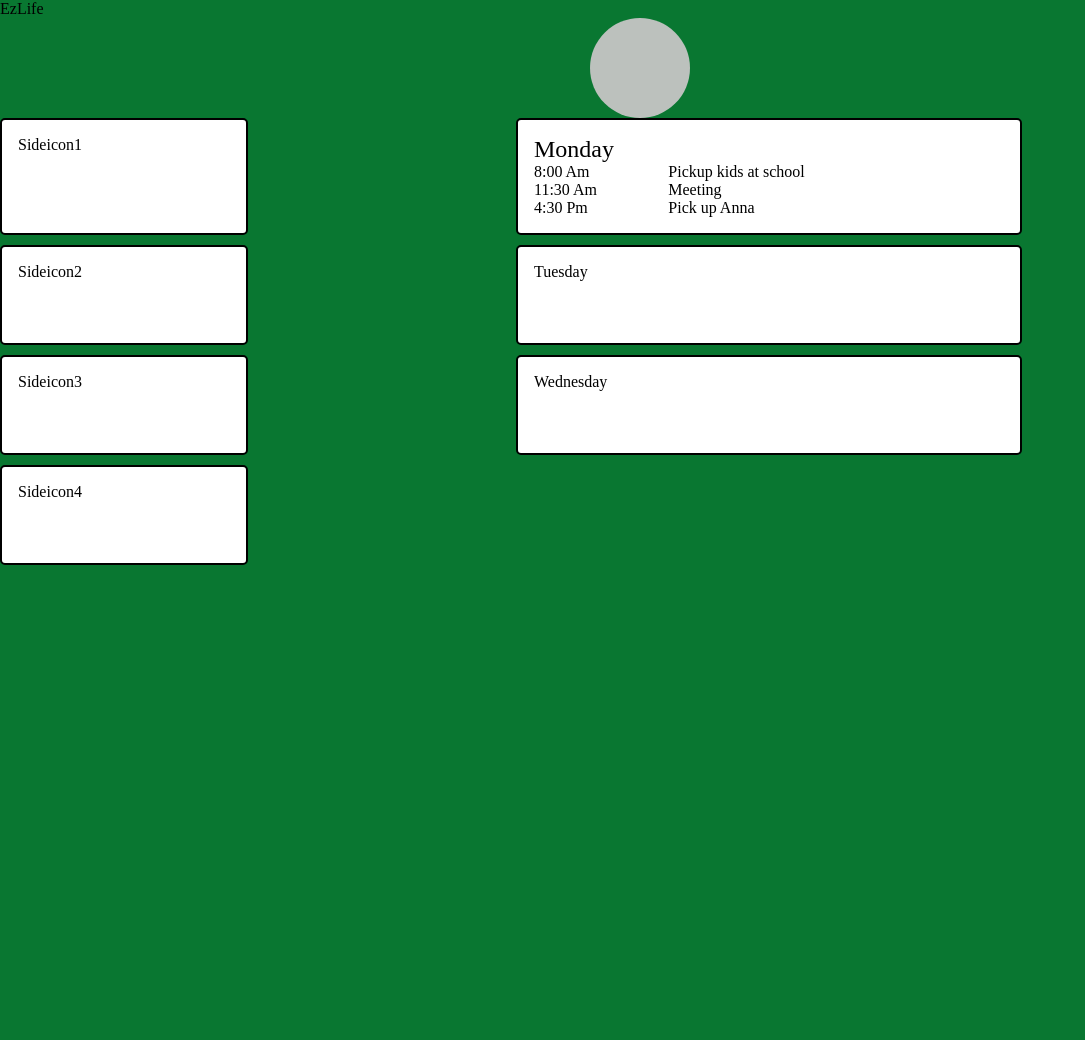
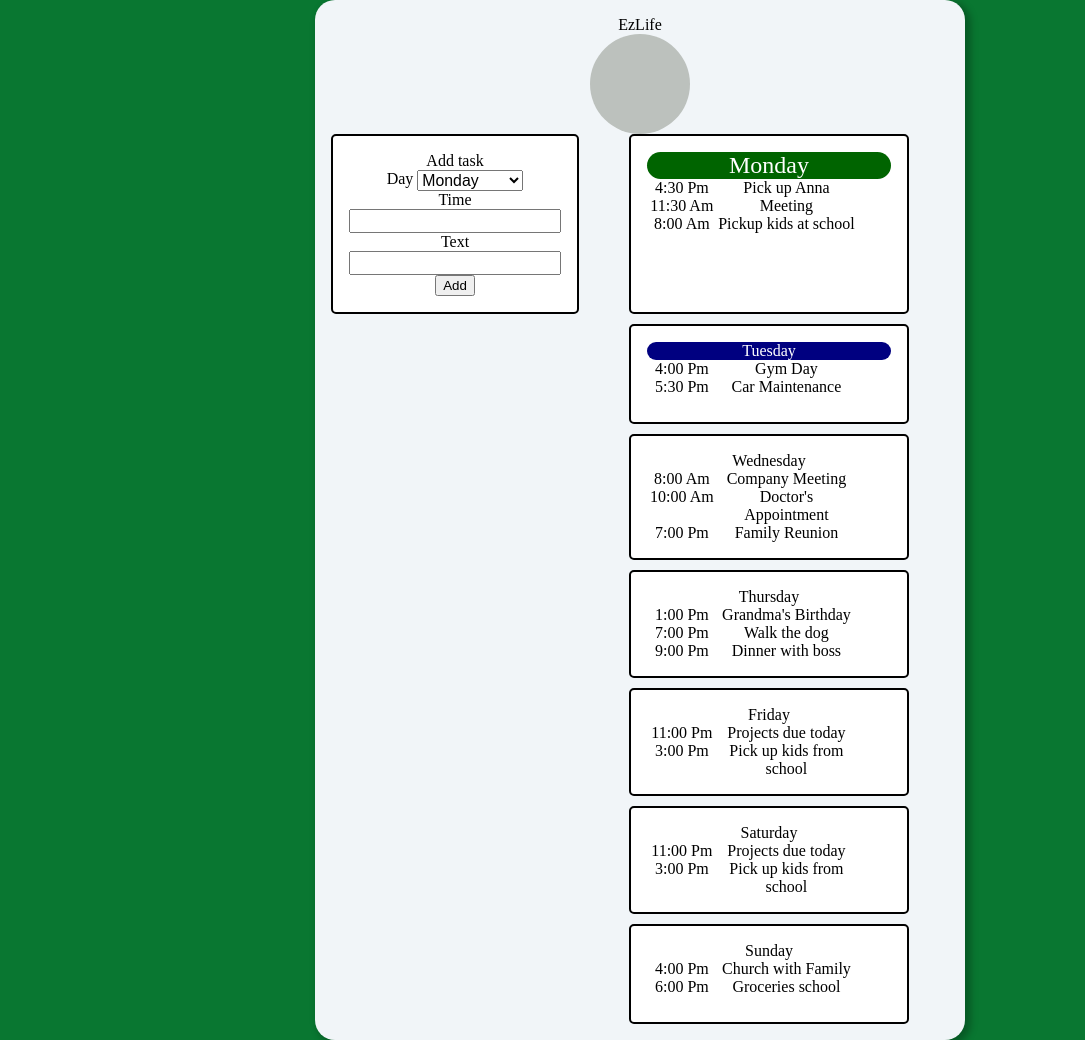
Before and after one commit to JohnB19/Lab-Prototype, a plain HTML site: page index.html in a window 1280 px wide. Shown: the whole page, without its empty margins (0-1085 px from the left). Before the commit the page ends 800 px from the top, so only its background shows below. Drawn offline with nearby package versions, Linux system fonts and the light colour scheme.

Commit message:
Day tasks update
Fix and updates to day tasks

```diff
--- a/css/main.css
+++ b/css/main.css
@@ -1,6 +1,28 @@
 body {
   background-color: #097731;
+  min-height: 100vh;
+  padding: rem;
+  box-sizing: border-box;
+  display: flex;
+  justify-content: center;
+  align-items: center;
+  text-align: center;
 }
+
+.appcontainer {
+  width: 100%;
+  height: auto;
+  min-height: 500px;
+  max-width: 650px;
+  min-width: 500px;
+  background: #f1f5f8;
+  background-size: 25px 25px;
+  border-radius: 20px;
+  box-shadow: 4px 3px 7px 2px #00000040;
+  padding: 1rem;
+  box-sizing: border-box;
+}
+
 
 
 .wrapper1 > div {
@@ -28,7 +50,7 @@ font-size: 1.5em;
   margin: 0 auto;
 }
 
-.sidemenu1 {
+/* .sidemenu1 {
   grid-column: 1/1;
   grid-row: 1/1;
 }
@@ -46,28 +68,81 @@ font-size: 1.5em;
 .sidemenu4 {
 grid-column: 1/1;
 grid-row: 4/4;
-}
+} */
 
 
 .Task1 {
 grid-column: 3/5;
 grid-row: 2/1;
+width: 280px;
+}
 
+.montask {
+  border-radius: 25px;
+  background-color: #006400;
+  color: white;
+  width: 250px 350px;
+  }
+
+.tuetask {
+  border-radius: 25px;
+  background-color: #000080;
+  color: white;
 }
+
+
+
 
 .Task2 {
 grid-column: 3/5;
 grid-row: 3/2;
+width: 280px;
 
 }
 
 .Task3 {
   grid-column: 3/5;
   grid-row: 4/3;
+  width: 280px;
 
 }
+
+.Task4 {
+  grid-column: 3/5;
+  grid-row: 5/4;
+  width: 280px;
+
+}
+
+.Task5 {
+  grid-column: 3/5;
+  grid-row: 6/5;
+  width: 280px;
+}
+
+.Task6 {
+  grid-column: 3/5;
+  grid-row: 6/6;
+  width: 280px;
+}
+
+.Task7 {
+  grid-column: 3/5;
+  grid-row 7/6;
+  width: 280px;
+}
+
+
+
+
 
 .tsk {
   display: grid;
   grid-template-columns: 2fr 4fr 1fr;
 }
+
+
+
+li.tsk.completed {
+  text-decoration: line-through;
+}
--- a/index.html
+++ b/index.html
@@ -10,32 +10,99 @@
     <link rel="stylesheet" href="css/main.css">
   </head>
 
+  <section class="appcontainer">
   <body>
-
     <div class="Appname">
-    <h1> EzLife </h1>
+    <h1> EzLife</h1>
   </div>
 
 <div class="profpic"></div>
 
 <div class="wrapper1">
-<div class="sidemenu1">Sideicon1</div>
+<!-- <div class="sidemenu1">Sideicon1</div>
 <div class="sidemenu2">Sideicon2</div>
 <div class="sidemenu3">Sideicon3</div>
-<div class="sidemenu4">Sideicon4</div>
-
-<div class="Task1"><h1 class="montask">Monday</h1>
-<ul id="cTask" class="Daytask1">
-  <li class="tsk"><div>8:00 Am</div> <div>Pickup kids at school</div></li>
-  <li class="tsk"><div>11:30 Am</div> <div>Meeting</div></li>
-  <li class="tsk"><div>4:30 Pm</div> <div>Pick up Anna</div></li>
-</ul> </div>
-<div class="Task2">Tuesday</div>
-<div class="Task3">Wednesday</div>
+<div class="sidemenu4">Sideicon4</div> -->
+<div class="addTaskContainer">
+    <p>Add task</p>
+    <div>
+        <label>Day</label>
+        <select class="week">
+          <option value="Monday">Monday</option>
+          <option value="Tuesday">Tuesday</option>
+          <option value="Wednesday">Wednesday</option>
+          <option value="Thursday">Thursday</option>
+          <option value="Friday">Friday</option>
+          <option value="Saturday">Saturday</option>
+          <option value="Sunday">Sunday</option>
+        </select>
+    </div>
+    <div>
+        <label>Time</label>
+        <input type="text" class="inputTaskTime">
+    </div>
+    <div>
+        <label>Text</label>
+        <input type="text" class="inputTaskName">
+    </div>
+  <button class="addTask">Add</button>
 </div>
 
+<div class="Task1 monday"><h1 class="montask">Monday</h1>
+<ul id="cTask" class="Daytask1">
+</ul> </div>
 
-    <!-- <script src="https://ajax.googleapis.com/ajax/libs/jquery/3.2.1/jquery.min.js"></script> -->
+<div class="Task2 tuesday"><h1 class="tuetask">Tuesday</h1>
+ <ul id="cTask1" class="Daytask2">
+ <li class="tsk"><div class="time">4:00 Pm</div> <div class="task">Gym Day</div></li>
+  <li class="tsk"><div class="time">5:30 Pm</div> <div class="task">Car Maintenance</div></li>
+
+</ul> </div>
+
+
+<div class="Task3 wednesday"><h1 class="wedtask">Wednesday</h1>
+  <ul id="cTask" class="Daytask3">
+    <li class="tsk"><div class="time">8:00 Am</div> <div class="task">Company Meeting</div></li>
+    <li class="tsk"><div class="time">10:00 Am</div> <div class="task">Doctor's Appointment</div></li>
+    <li class="tsk"><div class="time">7:00 Pm</div> <div class="task">Family Reunion</div></li>
+
+  </ul></div>
+
+<div class="Task4 thursday"><h1 class="thurtask">Thursday</h1>
+  <ul id="cTask" class="Daytask4">
+    <li class="tsk"><div class="time">1:00 Pm</div> <div class="task">Grandma's Birthday</div></li>
+    <li class="tsk"><div class="time">7:00 Pm</div> <div class="task">Walk the dog</div></li>
+    <li class="tsk"><div class="time">9:00 Pm</div> <div class="task">Dinner with boss</div></li>
+
+  </ul></div>
+
+
+  <div class="Task5 friday"><h1 class="fritask">Friday</h1>
+    <ul id="cTask" class="Daytask5">
+    <li class="tsk"><div class="time">11:00 Pm</div> <div class="task">Projects due today</div></li>
+    <li class="tsk"><div class="time">3:00 Pm</div> <div class="task">Pick up kids from
+  school</div></li>
+   </ul></div>
+
+  <div class="Task6 saturday"><h1 class="sattask">Saturday</h1>
+    <ul id="cTask" class="Daytask6">
+    <li class="tsk"><div class="time">11:00 Pm</div> <div class="task">Projects due today</div></li>
+    <li class="tsk"><div class="time">3:00 Pm</div> <div class="task">Pick up kids from
+  school</div></li>
+   </ul></div>
+
+
+  <div class="Task7 sunday"><h1 class="suntask">Sunday</h1>
+    <ul id="cTask" class="Daytask7">
+    <li class="tsk"><div class="time">4:00 Pm</div> <div class="task">Church with Family</div></li>
+    <li class="tsk"><div class="time">6:00 Pm</div> <div class="task">Groceries
+  school</div></li>
+   </ul></div>
+
+
+  </section>
+
+    <script src="https://ajax.googleapis.com/ajax/libs/jquery/3.2.1/jquery.min.js"></script>
     <script src="js/main.js"></script>
   </body>
 </html>
--- a/js/main.js
+++ b/js/main.js
@@ -1,7 +1,8 @@
-let taskstructure = [
+var taskstructure = [
   {
+
     time: `8:00 Am`,
-  thetask: `Pickup kids at school`,
+    thetask: `Pickup kids at school`
   },
   {
     time: `11:30 Am`,
@@ -10,9 +11,61 @@ let taskstructure = [
   {
     time: `4:30 Pm`,
     thetask: `Pick up Anna`,
-
-},
+  }
 ];
 
+console.log(taskstructure);
 
-console.log( dailytask[1].id );
+var taskstructureTuesday = [
+  {
+
+    time: `4:00 Pm`,
+    thetask: `Gym Day`
+  },
+  {
+    time: `5:30 Pm`,
+    thetask:`Car Maintenance`,
+  },
+
+];
+console.log(taskstructureTuesday);
+
+
+var addTask = function() {
+  var allTask = [];
+   for (var i = taskstructure.length - 1; i >= 0; i--) {
+      var task = '<li class="tsk"><div class="time">'+taskstructure[i].time+'</div> <div class="task">'+ taskstructure[i].thetask+'</div></li>';
+      allTask.push(task)
+    }
+
+    //document.getElementsByClassName('.Daytask1').innerHTML(allTask)
+    $('.Daytask1').html(allTask);
+};
+
+// let htmlOutput = taskstructureTuesday.map(dateTuesday => `<p>${dateTuesday.time}  ${dateTuesday.thetask}</p>`).join(" ");
+
+// document.getElementById('cTask1').innerHTML = htmlOutput;
+// console.log(allTask);
+
+addTask();
+//Js
+// document.getElementById('alltasks');
+//jQuery
+// $('#alltasks');
+
+$('body').on('click', '.tsk', function() {
+   $(this).toggleClass("completed");
+});
+
+$('body').on('click', '.addTask', function() {
+    var taskTime = $('.inputTaskTime').val();
+    var taskName = $('.inputTaskName').val();
+
+    taskstructure.push({
+        time: taskTime,
+        thetask: taskName,
+    });
+
+    addTask();
+
+});
```
Lines whose indentation alone changed are shown as unchanged.
